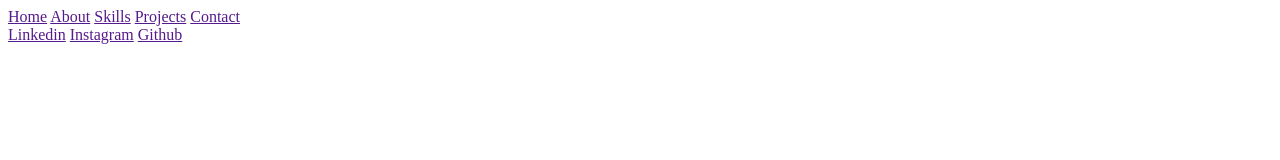
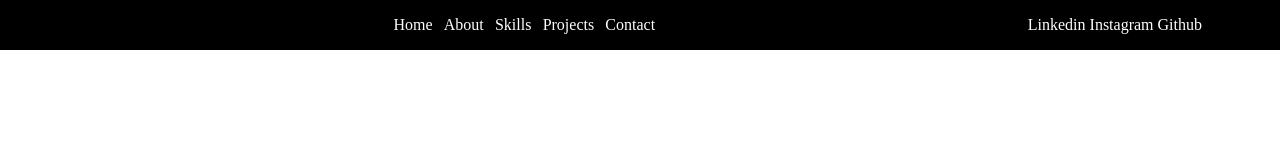
Before and after one commit to wingsown/sample-website, a plain HTML site: page index.html in a window 1280 px wide. Drawn offline with Linux system fonts and the light colour scheme.

Commit message:
Added styling to navbar

```diff
--- a/index.html
+++ b/index.html
@@ -5,6 +5,7 @@
     <meta http-equiv="X-UA-Compatible" content="IE=edge">
     <meta name="viewport" content="width=device-width, initial-scale=1.0">
     <title>Sample Website</title>
+    <link rel="stylesheet" href="styles.css">
     </head>
     <body>
         <header id="home">
--- /dev/null
+++ b/styles.css
@@ -0,0 +1,33 @@
+* {
+    margin: 0;
+    padding: 0;
+    box-sizing: border-box;
+}
+a {
+    color: white;
+    text-decoration: none;
+}
+
+.navbar {
+    background: black;
+    padding: 1rem 2rem;
+}
+
+.nav-center {
+    display: flex;
+    justify-content: space-between;
+    align-items: center;
+    flex-wrap: wrap;
+    width: 100%;
+    max-width: 1170px;
+}
+
+.nav-links {
+    height: auto;
+    display: flex;
+}
+
+.nav-link {
+    margin-right: 0.7rem;
+
+}
```
